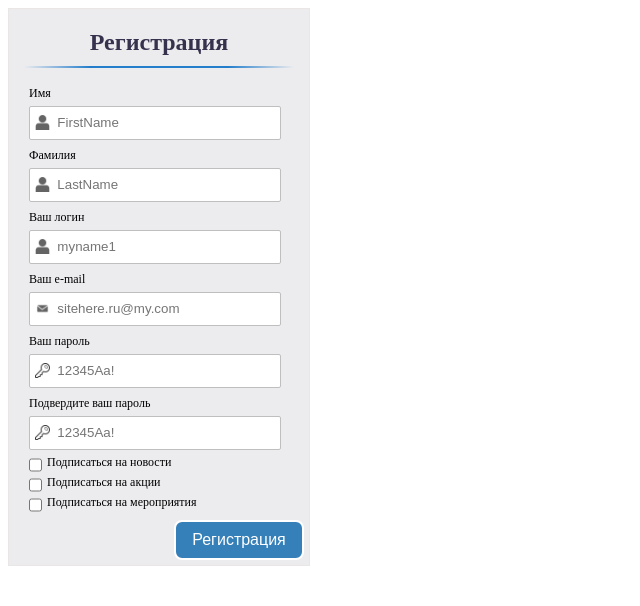
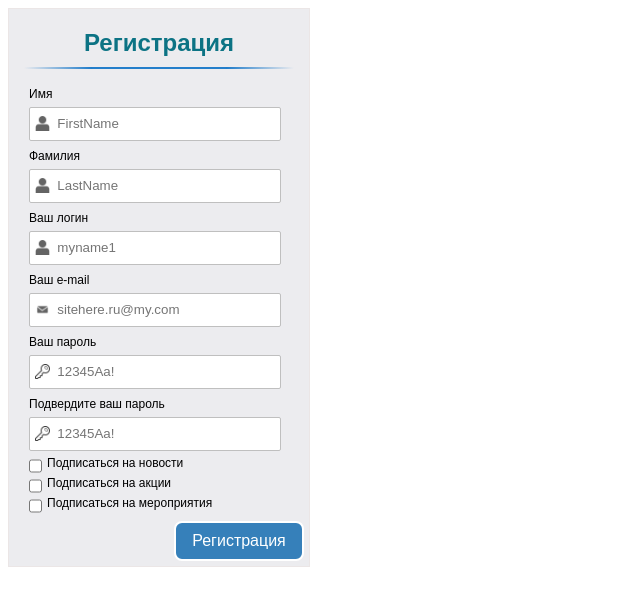
Before and after one commit to NiAnastasia/pract3, a plain HTML site: page практическая 3/index.html in a window 1280 px wide. Shown: the whole page, without its empty margins (0-640 px from the left). Drawn offline with Linux system fonts and the light colour scheme.

Commit message:
Update style.css

```diff
--- a/практическая 3/style.css
+++ b/практическая 3/style.css
@@ -1,11 +1,12 @@
 form{
+    font-family: Arial;
     border: 1px solid #EBE6E6;
     width: 300px;
     background: #ECECEF;
 }
 
 h2{
-    color: #36324D;
+    color: #0C7384;
     border-bottom: 2px;
     text-align: center;
 }
```
